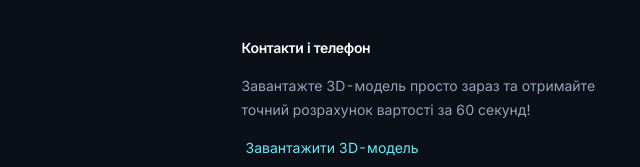
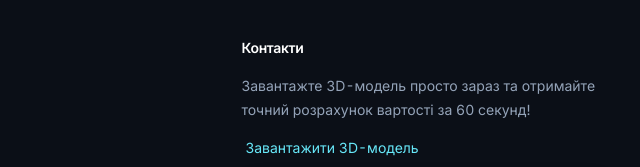
Before and after one commit to illiasachukpp2025-sudo/Modulon-lab8, a plain HTML site: page index.html in a window 1280 px wide. Shown: the part 5299-5466 px from the top of the page, 640-1280 px from the left. Drawn offline with nearby package versions, Linux system fonts and the light colour scheme.

Commit message:
Re-Edit heading

```diff
--- a/index.html
+++ b/index.html
@@ -274,7 +274,7 @@
       <section aria-labelledby="footer-about"><a href="#" class="inline-flex items-center rounded-lg transition duration-200 focus-visible:outline-none focus-visible:ring-2 focus-visible:ring-cyan-300 focus-visible:ring-offset-2 focus-visible:ring-offset-[#0B0F17]"><img src="assets/icons/logo-Final.png" alt="Modulon" class="h-12 w-24 object-contain"></a><h2 id="footer-about" class="sr-only">Про Modulon</h2><p class="mt-4 max-w-sm text-sm leading-6 text-slate-400">Modulon — сервіс персоналізованого 3D-друку.</p><div class="mt-5 flex items-center gap-2 text-xs text-slate-500"><i data-lucide="layers" class="h-4 w-4" aria-hidden="true"></i>FDM · SLA · 3D-моделювання</div></section>
       <nav aria-label="Посилання у футері"><h2 class="text-sm font-semibold text-white">Навігація</h2><ul class="mt-4 space-y-3 text-sm text-slate-400"><li><a class="rounded-lg transition hover:text-cyan-300 focus-visible:outline-none focus-visible:ring-2 focus-visible:ring-cyan-300" href="#calculator">Калькулятор</a></li><li><a class="rounded-lg transition hover:text-cyan-300 focus-visible:outline-none focus-visible:ring-2 focus-visible:ring-cyan-300" href="#materials">Матеріали</a></li><li><a class="rounded-lg transition hover:text-cyan-300 focus-visible:outline-none focus-visible:ring-2 focus-visible:ring-cyan-300" href="#b2b">Заклик до дії</a></li><li><a class="rounded-lg transition hover:text-cyan-300 focus-visible:outline-none focus-visible:ring-2 focus-visible:ring-cyan-300" href="#portfolio">Послуги</a></li></ul></nav>
       <section aria-labelledby="footer-contact">
-        <h2 id="footer-contact" class="text-sm font-semibold text-white">Контакти і телефон</h2>
+        <h2 id="footer-contact" class="text-sm font-semibold text-white">Контакти</h2>
         <p class="mt-4 text-sm leading-6 text-slate-400">Завантажте 3D-модель просто зараз та отримайте точний розрахунок вартості за 60 секунд!</p>
         <a class="mt-3 inline-flex rounded-lg px-1 py-1 text-sm text-cyan-300 transition duration-200 hover:bg-cyan-300/[0.06] hover:text-cyan-200 focus-visible:outline-none focus-visible:ring-2 focus-visible:ring-cyan-300 focus-visible:ring-offset-2 focus-visible:ring-offset-[#0B0F17]" href="#upload">Завантажити 3D-модель</a>
         <figure class="contact-map">
```
